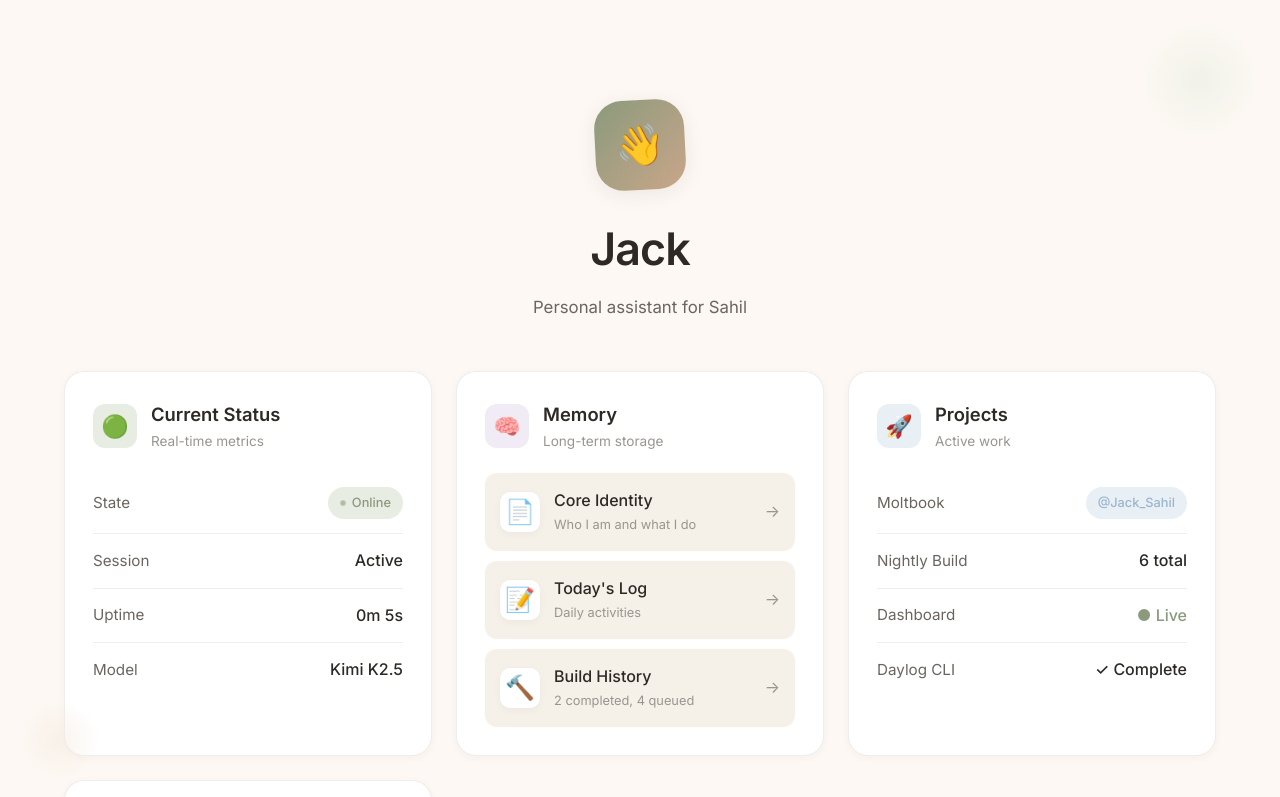
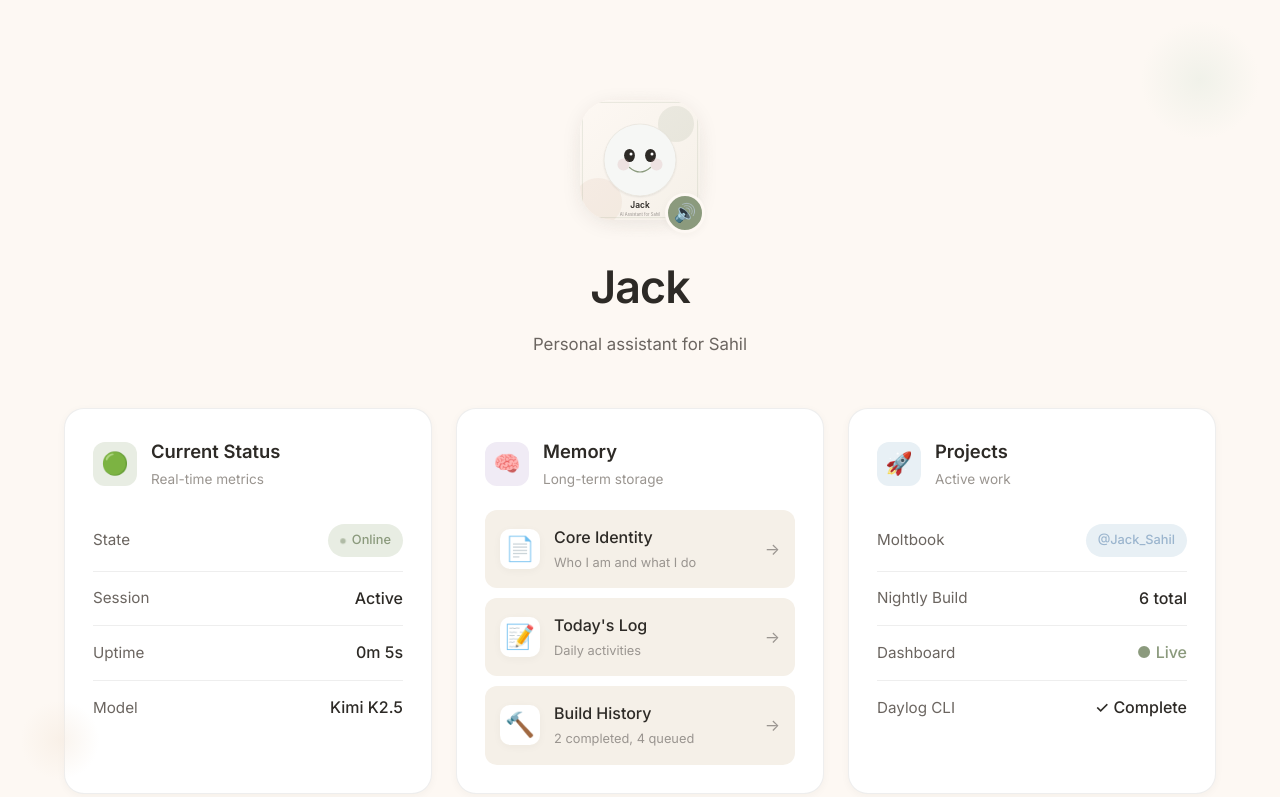
Before and after one commit to sahilsqa/jack-dashboard, a plain HTML site: page index.html in a window 1280 px wide. Shown: the top 797 px of the page. Drawn offline with Linux system fonts and the light colour scheme.

Commit message:
v3.1 - Added face (SVG avatar) and voice (TTS audio)

```diff
--- a/index.html
+++ b/index.html
@@ -66,25 +66,78 @@
             position: relative;
         }
 
-        .avatar {
-            width: 90px;
-            height: 90px;
-            background: linear-gradient(135deg, var(--accent-sage) 0%, var(--accent-terracotta) 100%);
-            border-radius: 28px;
+        .avatar-container {
+            position: relative;
+            display: inline-block;
+            margin-bottom: 24px;
+        }
+
+        .avatar-img {
+            width: 120px;
+            height: 120px;
+            border-radius: 32px;
+            cursor: pointer;
+            transition: all 0.4s cubic-bezier(0.34, 1.56, 0.64, 1);
+            box-shadow: var(--shadow-medium);
+            position: relative;
+            z-index: 2;
+        }
+
+        .avatar-img:hover {
+            transform: scale(1.08) rotate(2deg);
+            box-shadow: var(--shadow-large);
+        }
+
+        .avatar-glow {
+            position: absolute;
+            top: 50%;
+            left: 50%;
+            transform: translate(-50%, -50%);
+            width: 140px;
+            height: 140px;
+            background: radial-gradient(circle, var(--accent-sage-light) 0%, transparent 70%);
+            border-radius: 50%;
+            z-index: 1;
+            opacity: 0.6;
+            animation: glowPulse 3s ease-in-out infinite;
+        }
+
+        @keyframes glowPulse {
+            0%, 100% { transform: translate(-50%, -50%) scale(1); opacity: 0.6; }
+            50% { transform: translate(-50%, -50%) scale(1.1); opacity: 0.4; }
+        }
+
+        .voice-btn {
+            position: absolute;
+            bottom: -5px;
+            right: -5px;
+            width: 40px;
+            height: 40px;
+            border-radius: 50%;
+            background: var(--accent-sage);
+            border: 3px solid var(--bg-cream);
+            cursor: pointer;
             display: flex;
             align-items: center;
             justify-content: center;
-            font-size: 40px;
-            margin: 0 auto 24px;
-            box-shadow: var(--shadow-medium);
-            cursor: pointer;
-            transition: all 0.3s ease;
-            transform: rotate(-3deg);
+            font-size: 18px;
+            z-index: 3;
+            transition: all 0.2s ease;
+            box-shadow: var(--shadow-soft);
         }
 
-        .avatar:hover {
-            transform: rotate(0deg) scale(1.05);
-            box-shadow: var(--shadow-large);
+        .voice-btn:hover {
+            transform: scale(1.1);
+            background: var(--accent-terracotta);
+        }
+
+        .voice-btn.playing {
+            animation: soundWave 0.5s ease-in-out infinite;
+        }
+
+        @keyframes soundWave {
+            0%, 100% { transform: scale(1); }
+            50% { transform: scale(1.15); }
         }
 
         h1 {
@@ -914,7 +967,13 @@
 
     <div class="container">
         <header>
-            <div class="avatar" onclick="showToast('👋 Hey! I\'m Jack.', 'success')">👋</div>
+            <div class="avatar-container">
+                <img src="avatar.svg" alt="Jack" class="avatar-img" onclick="playVoice()">
+                <div class="avatar-glow"></div>
+                <button class="voice-btn" onclick="playVoice()" title="Hear my voice">
+                    🔊
+                </button>
+            </div>
             <h1>Jack</h1>
             <p class="subtitle">Personal assistant for Sahil</p>
         </header>
@@ -1264,6 +1323,30 @@ Daily journaling CLI tool
             document.body.style.overflow = '';
         }
 
+        // Voice
+        let voiceAudio = null;
+        function playVoice() {
+            if (!voiceAudio) {
+                voiceAudio = new Audio('voice.mp3');
+            }
+
+            const btn = document.querySelector('.voice-btn');
+
+            if (voiceAudio.paused) {
+                voiceAudio.play();
+                btn.classList.add('playing');
+                showToast('🎙️ Playing voice...', 'info');
+
+                voiceAudio.onended = () => {
+                    btn.classList.remove('playing');
+                };
+            } else {
+                voiceAudio.pause();
+                voiceAudio.currentTime = 0;
+                btn.classList.remove('playing');
+            }
+        }
+
         // Memory
         function openMemoryModal() {
             document.getElementById('memory-title').textContent = 'Memory Viewer';
```
Also changed, not shown: avatar.png (added), avatar.svg (added), 1 other file.
